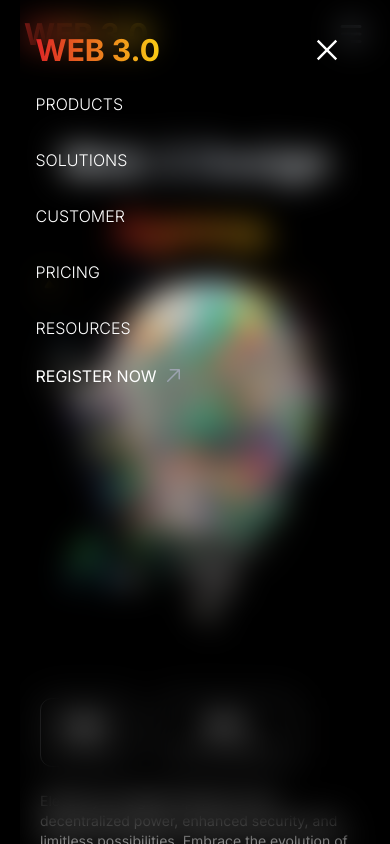
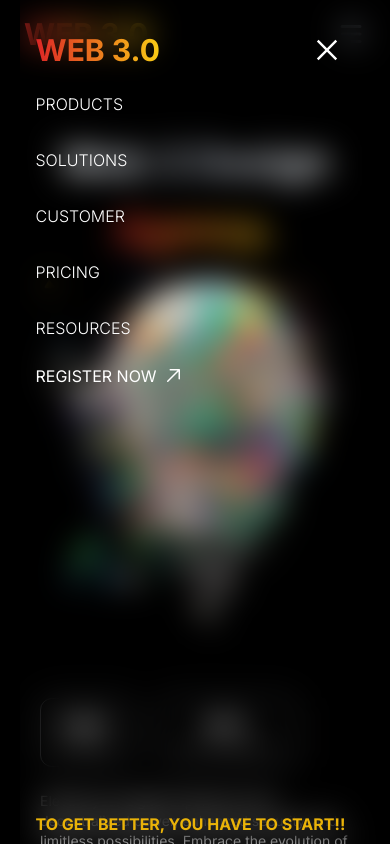
Before and after one commit to DumisaniLesley/web-3.0-landing-page, a Next.js app: page / in a window 390 px wide. Both pictures are taken after a click on the element 351 px from the left and 34 px from the top of the page. Shown: the top 844 px of the page. Built offline with nearby package versions, Linux system fonts and the light colour scheme.

Commit message:
Refactor Navbar component

```diff
--- a/components/Navbar.jsx
+++ b/components/Navbar.jsx
@@ -91,10 +91,11 @@ const Navbar = () => {
               {link.name}
             </Link>
           ))}
-          <Link href="/" className="flex items-center">
-            <span className="block uppercase text-white">register now </span>
+          <Link href="/" className="flex items-center text-white">
+            <span className="block uppercase">register now </span>
             <GoArrowUpRight className="text-2xl ml-1" />
           </Link>
+      <p className="fixed bottom-2 text-center text-yellow-500 uppercase font-bold">To Get Better, You Have To Start!!</p>
         </div>
       )}
     </nav>
```
